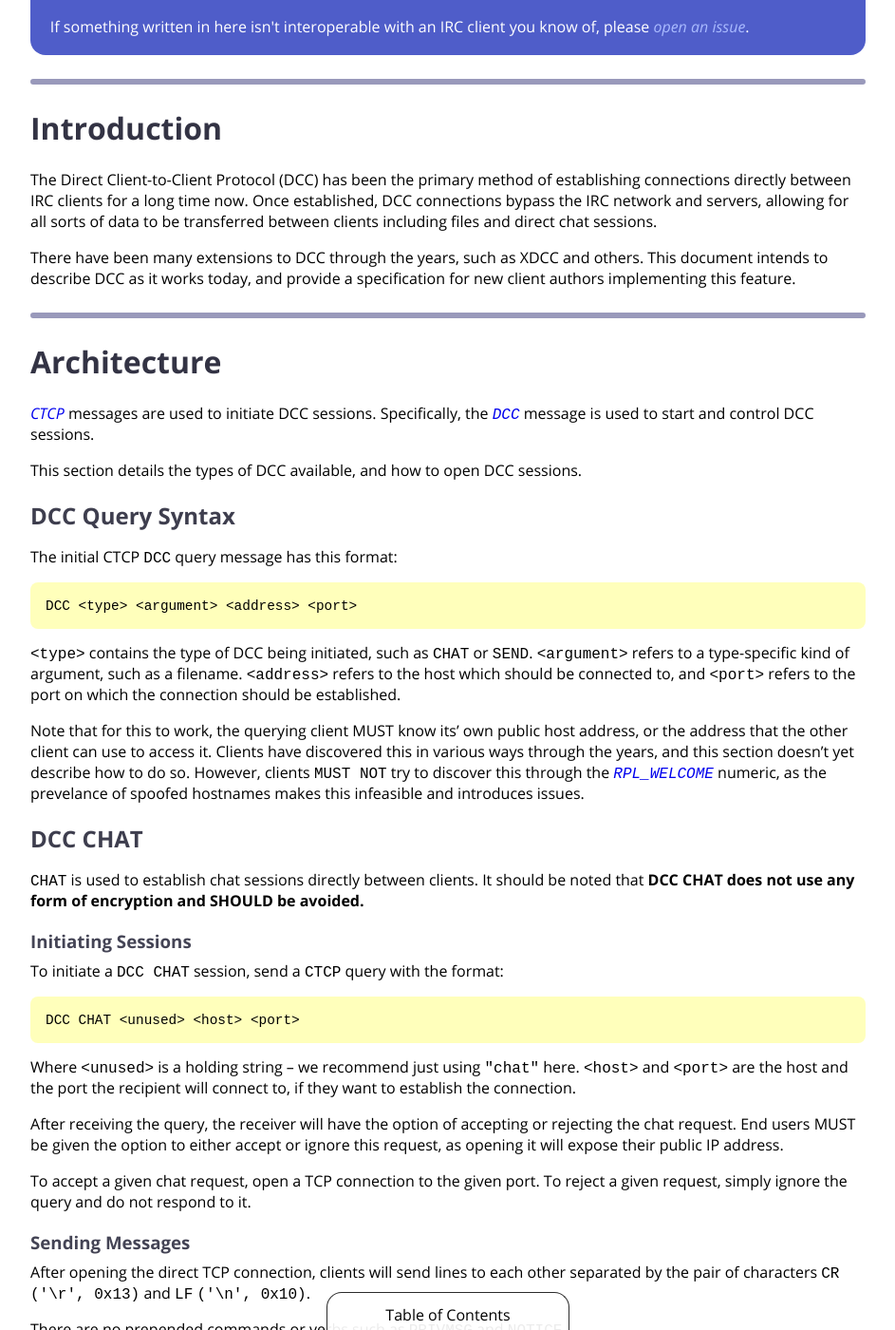
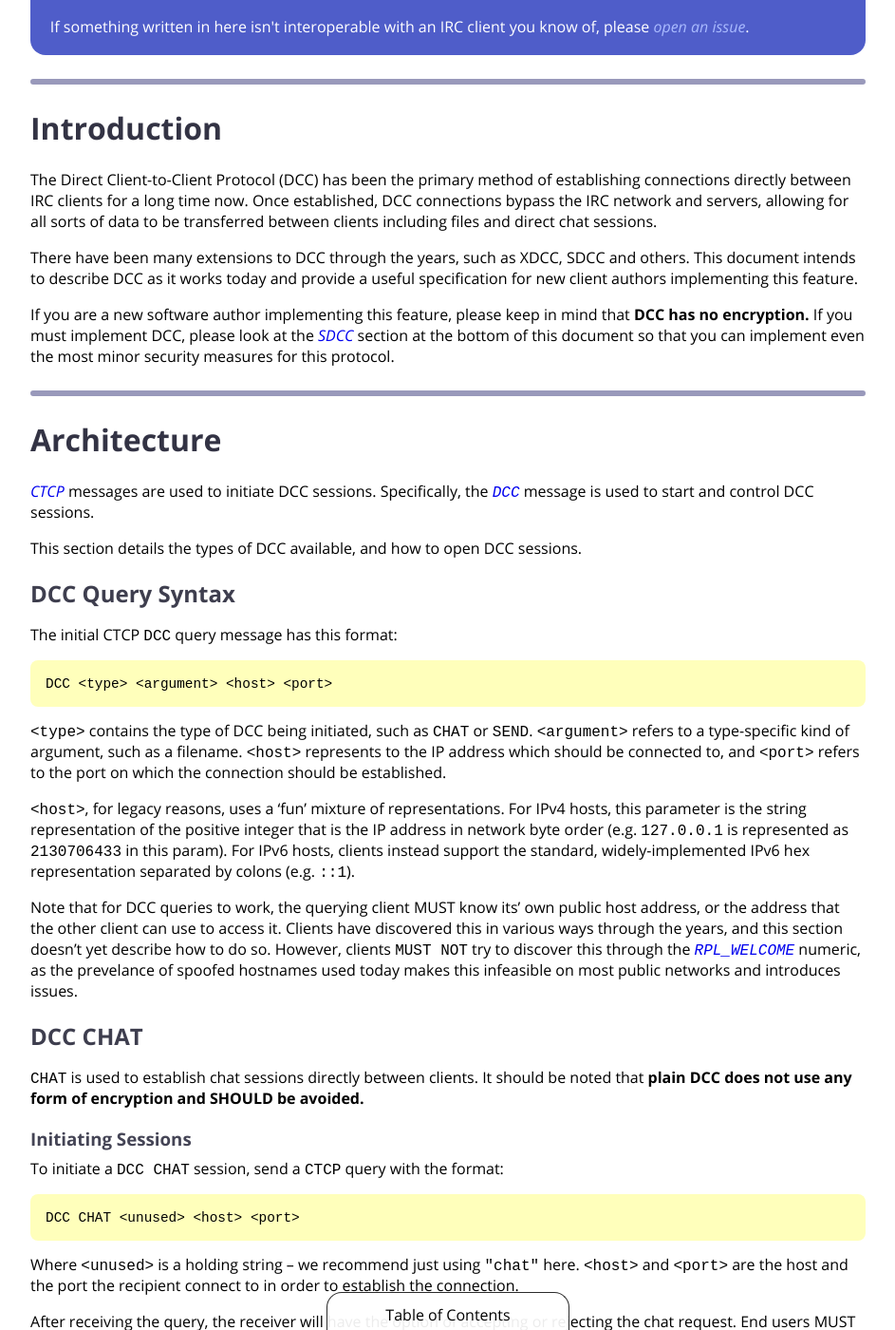
Before and after one commit to ircdocs/modern-irc, a Jekyll site: the page built from dcc.md, in a window 1280 px wide and 1400 px high, scrolled down 281 px. Shown: the whole window at 95% size, without its empty margins (168-1111 px from the left). Built offline with Jekyll 4.4.1, drawn with Linux system fonts in a browser that asks for light colours; some of the changed text lies outside the part shown.

Commit message:
dcc: Fix a bit more

```diff
--- a/dcc.md
+++ b/dcc.md
@@ -27,7 +27,9 @@ copyrights:
 
 The Direct Client-to-Client Protocol (DCC) has been the primary method of establishing connections directly between IRC clients for a long time now. Once established, DCC connections bypass the IRC network and servers, allowing for all sorts of data to be transferred between clients including files and direct chat sessions.
 
-There have been many extensions to DCC through the years, such as XDCC and others. This document intends to describe DCC as it works today, and provide a specification for new client authors implementing this feature.
+There have been many extensions to DCC through the years, such as XDCC, SDCC and others. This document intends to describe DCC as it works today and provide a useful specification for new client authors implementing this feature.
+
+If you are a new software author implementing this feature, please keep in mind that **DCC has no encryption.** If you must implement DCC, please look at the [SDCC](#secure-dcc-sdcc) section at the bottom of this document so that you can implement even the most minor security measures for this protocol.
 
 
 ---
@@ -44,16 +46,18 @@ This section details the types of DCC available, and how to open DCC sessions.
 
 The initial CTCP `DCC` query message has this format:
 
-    DCC <type> <argument> <address> <port>
+    DCC <type> <argument> <host> <port>
 
-`<type>` contains the type of DCC being initiated, such as `CHAT` or `SEND`. `<argument>` refers to a type-specific kind of argument, such as a filename. `<address>` refers to the host which should be connected to, and `<port>` refers to the port on which the connection should be established.
+`<type>` contains the type of DCC being initiated, such as `CHAT` or `SEND`. `<argument>` refers to a type-specific kind of argument, such as a filename. `<host>` represents to the IP address which should be connected to, and `<port>` refers to the port on which the connection should be established.
 
-Note that for this to work, the querying client MUST know its' own public host address, or the address that the other client can use to access it. Clients have discovered this in various ways through the years, and this section doesn't yet describe how to do so. However, clients `MUST NOT` try to discover this through the [`RPL_WELCOME`](/index.html#rpl_welcome-001) numeric, as the prevelance of spoofed hostnames makes this infeasible and introduces issues.
+`<host>`, for legacy reasons, uses a 'fun' mixture of representations. For IPv4 hosts, this parameter is the string representation of the positive integer that is the IP address in network byte order (e.g. `127.0.0.1` is represented as `2130706433` in this param). For IPv6 hosts, clients instead support the standard, widely-implemented IPv6 hex representation separated by colons (e.g. `::1`).
+
+Note that for DCC queries to work, the querying client MUST know its' own public host address, or the address that the other client can use to access it. Clients have discovered this in various ways through the years, and this section doesn't yet describe how to do so. However, clients `MUST NOT` try to discover this through the [`RPL_WELCOME`](/index.html#rpl_welcome-001) numeric, as the prevelance of spoofed hostnames used today makes this infeasible on most public networks and introduces issues.
 
 
 ## DCC CHAT
 
-`CHAT` is used to establish chat sessions directly between clients. It should be noted that **DCC CHAT does not use any form of encryption and SHOULD be avoided.**
+`CHAT` is used to establish chat sessions directly between clients. It should be noted that **plain DCC does not use any form of encryption and SHOULD be avoided.**
 
 ### Initiating Sessions
 
@@ -61,7 +65,7 @@ To initiate a `DCC CHAT` session, send a `CTCP` query with the format:
 
     DCC CHAT <unused> <host> <port>
 
-Where `<unused>` is a holding string – we recommend just using `"chat"` here. `<host>` and `<port>` are the host and the port the recipient will connect to, if they want to establish the connection.
+Where `<unused>` is a holding string – we recommend just using `"chat"` here. `<host>` and `<port>` are the host and the port the recipient connect to in order to establish the connection.
 
 After receiving the query, the receiver will have the option of accepting or rejecting the chat request. End users MUST be given the option to either accept or ignore this request, as opening it will expose their public IP address.
 
@@ -88,7 +92,7 @@ Clients that receive a line prefixed with `"\x01ACTION "` MUST display that line
 
 ## DCC SEND
 
-`SEND` is used to send another client a given file. This is done directly between clients to avoid the overhead of having to transfer files through the IRC server. It should be noted that **DCC SEND does not use any form of encryption and SHOULD be avoided.**
+`SEND` is used to send another client a given file. This is done directly between clients to avoid the overhead of having to transfer files through the IRC server. It should be noted that **plain DCC does not use any form of encryption and SHOULD be avoided.**
 
 ### Initiating Sessions
 
@@ -96,11 +100,11 @@ To initiate a `DCC SEND` session, send a `CTCP` query with the format:
 
     DCC SEND <filename> <host> <port>
 
-`<filename>` is the filename of the file to be sent. `<host>` and `<port>` are the host and the port the recipient will connect to, if they want to establish the connection.
+`<filename>` is the filename of the file to be sent. `<host>` and `<port>` are the host and the port the recipient connect to in order to establish the connection.
 
-After receiving the query, the receiver will have the option of accepting or rejecting the file send request. End users MUST be given the option to either accept or ignore this request, as opening it will expose their public IP address, and automatically receiving certain files may be used to exploit vulnerabilities.
+After receiving the query, the receiver will have the option of accepting or rejecting the file send request. End users MUST be given the option to either accept or ignore this request, as opening it will expose their public IP address, and automatically receiving files on certain systems may be used to exploit vulnerabilities.
 
-Clients SHOULD NOT allow saving files into system directories, directories that could affect the operation of the IRC client or the system as a whole. End users MUST also be given the option to rename the file and save it under a different filename.
+Clients SHOULD NOT allow saving files into system directories, directories that could affect the operation of the IRC client or the system as a whole. Clients SHOULD instead restrict saved files to a single directory chosen by the user or purposefully chosen to be the destination of received DCC files. End users MUST also be given the option to rename the file and save it under a different filename.
 
 To accept a given chat request, open a TCP connection to the given port. To reject a given request, simply ignore the query and do not respond to it.
 
```
